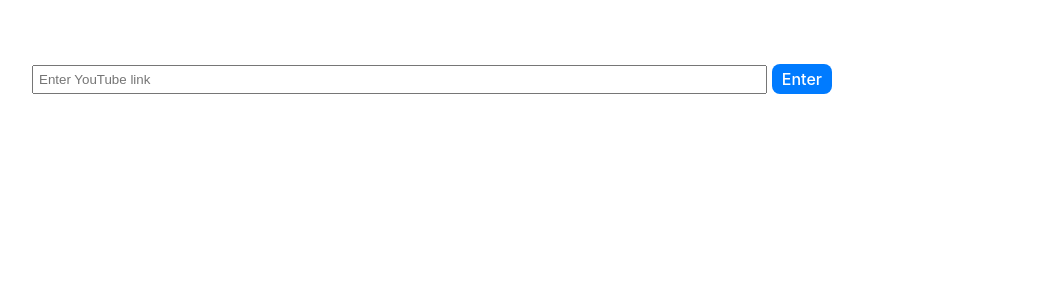
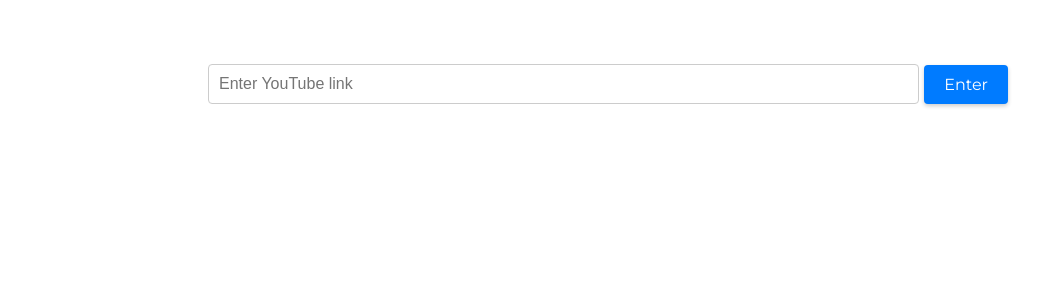
Before and after one commit to ArmSiwatK/play-multiple-videos, a React (Vite) app: page / in a window 1280 px wide. Shown: the top 300 px of the page, without its empty margins (32-1072 px from the left). Built offline with nearby package versions, Linux system fonts and the light colour scheme.

Commit message:
CSS styling

```diff
--- a/src/components/YouTubePlayer/YouTubePlayer.css
+++ b/src/components/YouTubePlayer/YouTubePlayer.css
@@ -1,10 +1,12 @@
+@import url('https://fonts.googleapis.com/css2?family=Montserrat:wght@400;700&display=swap');
+
 .youtube-player-container {
     display: flex;
     flex-direction: column;
     align-items: center;
-    width: 100%;
     max-width: 800px;
-    margin: 5%;
+    margin: 5% auto;
+    font-family: 'Montserrat', sans-serif;
 }
 
 .youtube-player-row {
@@ -16,18 +18,28 @@
 
 .youtube-player-input {
     flex: 1;
-    padding: 5px;
+    padding: 10px;
     margin-right: 5px;
     width: 100%;
+    border: 1px solid #ccc;
+    border-radius: 4px;
+    font-size: 16px;
 }
 
 .youtube-player-button {
-    padding: 5px 10px;
+    padding: 10px 20px;
     border: none;
     background-color: #007bff;
     color: #fff;
     cursor: pointer;
-    width: auto;
+    font-size: 16px;
+    border-radius: 4px;
+    transition: background-color 0.3s ease;
+    box-shadow: 0 2px 4px rgba(0, 0, 0, 0.2);
+}
+
+.youtube-player-button:hover {
+    background-color: #0056b3;
 }
 
 .youtube-player-video-wrapper {
```
